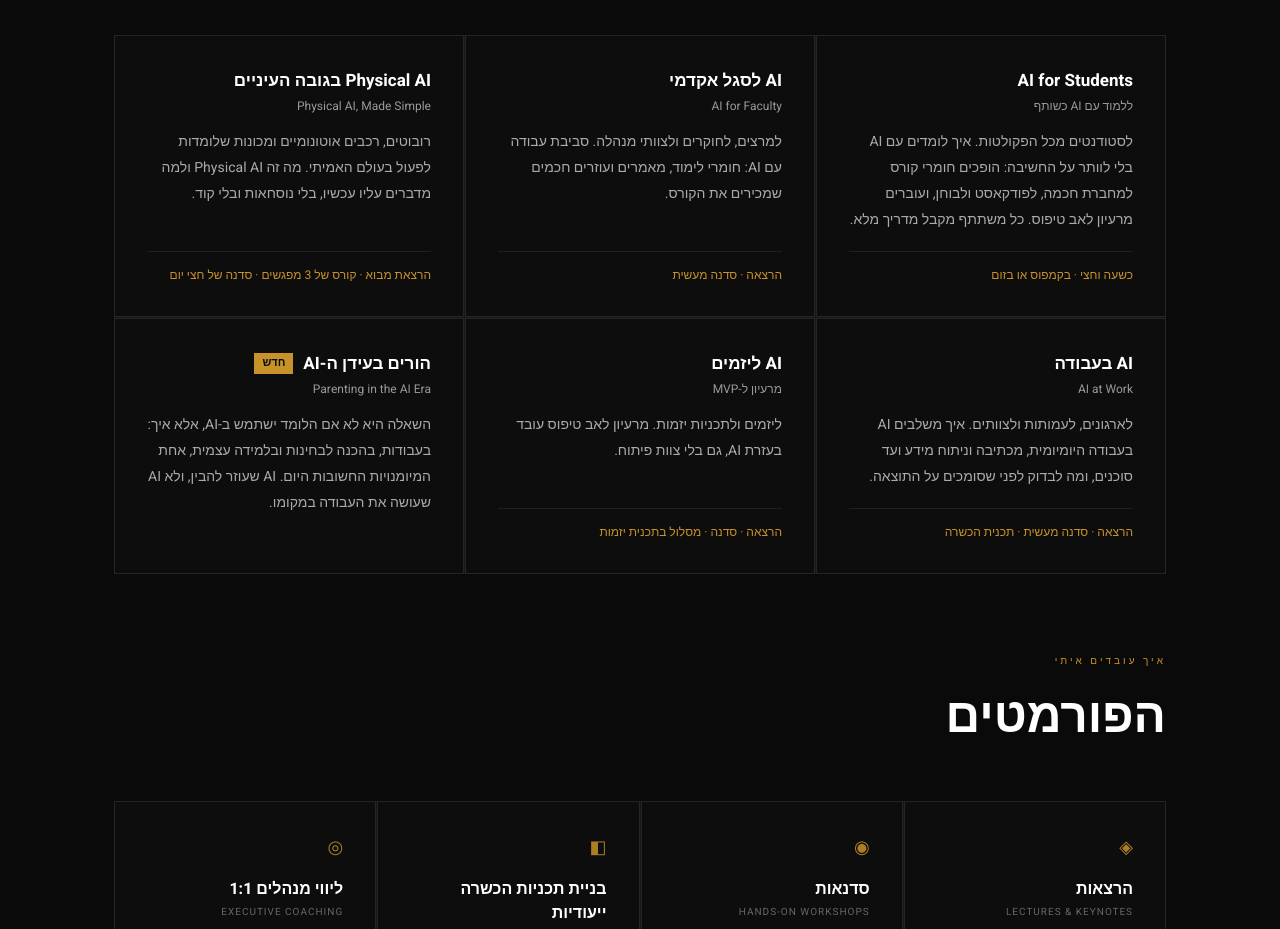
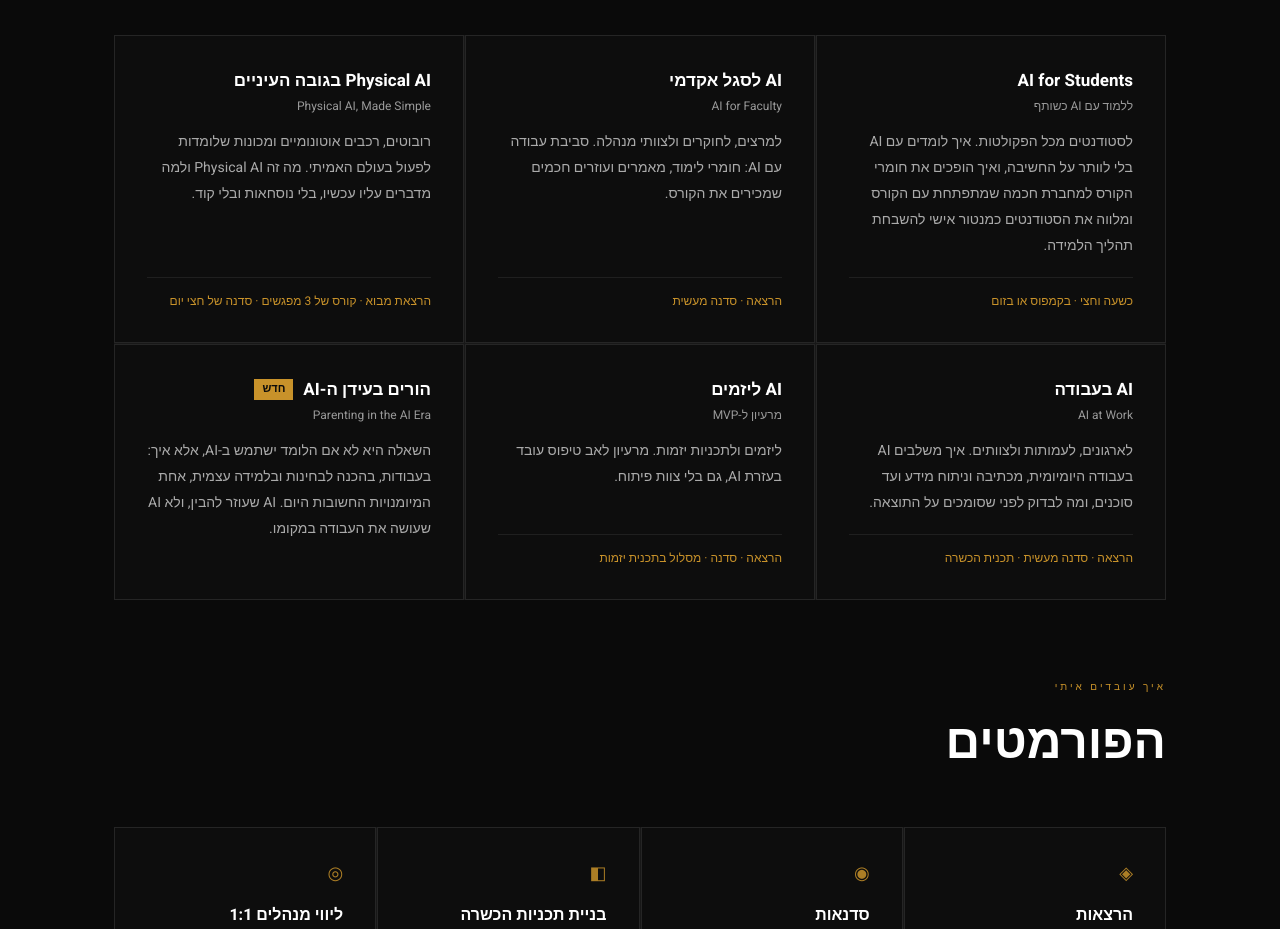
Before and after one commit to RikilAI/riki-website, a Next.js app: page / in a window 1280 px wide. Shown: the part 1440-2369 px from the top of the page. Built offline with nearby package versions, Linux system fonts and the light colour scheme.

Commit message:
Reword AI for Students description

```diff
--- a/app/components/content.ts
+++ b/app/components/content.ts
@@ -42,7 +42,7 @@ export const content = {
         {
           title: "AI for Students",
           en: "ללמוד עם AI כשותף",
-          desc: "לסטודנטים מכל הפקולטות. איך לומדים עם AI בלי לוותר על החשיבה: הופכים חומרי קורס למחברת חכמה, לפודקאסט ולבוחן, ועוברים מרעיון לאב טיפוס. כל משתתף מקבל מדריך מלא.",
+          desc: "לסטודנטים מכל הפקולטות. איך לומדים עם AI בלי לוותר על החשיבה, ואיך הופכים את חומרי הקורס למחברת חכמה שמתפתחת עם הקורס ומלווה את הסטודנטים כמנטור אישי להשבחת תהליך הלמידה.",
           formats: "כשעה וחצי · בקמפוס או בזום",
           isNew: false,
         },
@@ -184,7 +184,7 @@ export const content = {
         {
           title: "AI for Students",
           en: "Learning with AI as a partner",
-          desc: "For students in every faculty. Learning with AI without giving up on thinking: turning course materials into a smart notebook, a podcast and a quiz, and going from idea to prototype. Everyone gets a full guide.",
+          desc: "For students in every faculty. Learning with AI without giving up on thinking, and turning course materials into a smart notebook that grows with the course and guides students like a personal mentor.",
           formats: "About 90 minutes · On campus or on Zoom",
           isNew: false,
         },
```
